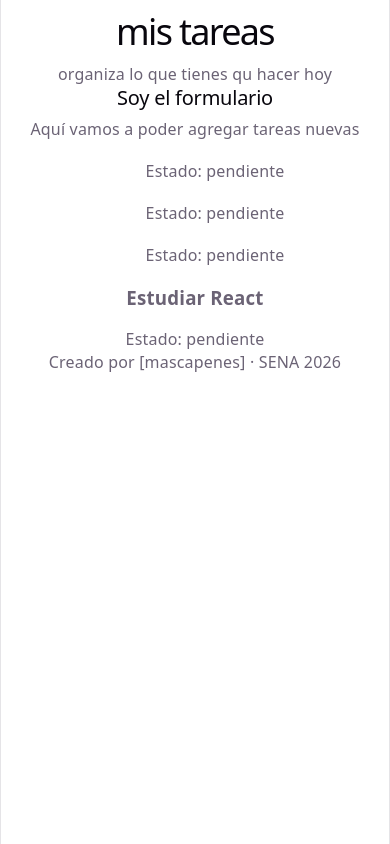
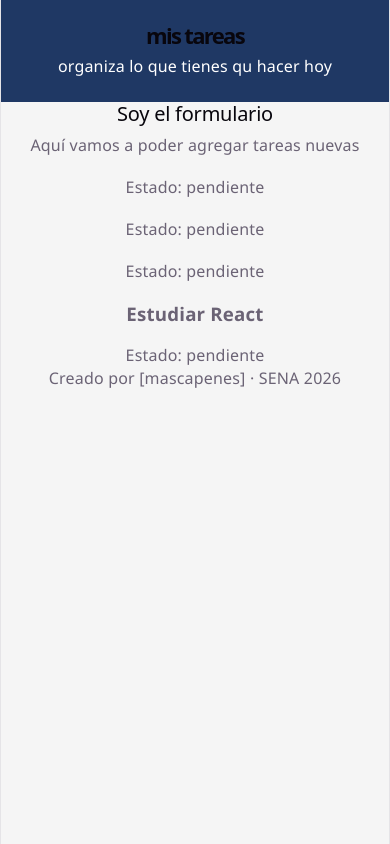
Before and after one commit to bohorquez123/yonatanbohorquez, a React (Vite) app in the folder nba_yb/: page / in a window 390 px wide. Built offline with nearby package versions, Linux system fonts and the light colour scheme.

Commit message:
Aplicar estilos CSS y responsive basico a los componentes

```diff
--- a/nba_yb/src/App.css
+++ b/nba_yb/src/App.css
@@ -1,184 +1,19 @@
-.counter {
-  font-size: 16px;
-  padding: 5px 10px;
-  border-radius: 5px;
-  color: var(--accent);
-  background: var(--accent-bg);
-  border: 2px solid transparent;
-  transition: border-color 0.3s;
-  margin-bottom: 24px;
+.app {
+  font-family: 'Segoe UI', Tahoma, Geneva, Verdana, sans-serif;
+  min-height: 100vh;
+  background-color: #f5f5f5;
 
-  &:hover {
-    border-color: var(--accent-border);
+}
+@media (max-width: 600px){
+  .encabezado_titulo {
+    font-size: 22px;
   }
-  &:focus-visible {
-    outline: 2px solid var(--accent);
-    outline-offset: 2px;
+  .item{
+    flex-direction: column;
+    align-items: flex-start;
+    gap: 4px;
+  }
+  .lista{
+    padding: 0 8px;
   }
 }
-
-.hero {
-  position: relative;
-
-  .base,
-  .framework,
-  .vite {
-    inset-inline: 0;
-    margin: 0 auto;
-  }
-
-  .base {
-    width: 170px;
-    position: relative;
-    z-index: 0;
-  }
-
-  .framework,
-  .vite {
-    position: absolute;
-  }
-
-  .framework {
-    z-index: 1;
-    top: 34px;
-    height: 28px;
-    transform: perspective(2000px) rotateZ(300deg) rotateX(44deg) rotateY(39deg)
-      scale(1.4);
-  }
-
-  .vite {
-    z-index: 0;
-    top: 107px;
-    height: 26px;
-    width: auto;
-    transform: perspective(2000px) rotateZ(300deg) rotateX(40deg) rotateY(39deg)
-      scale(0.8);
-  }
-}
-
-#center {
-  display: flex;
-  flex-direction: column;
-  gap: 25px;
-  place-content: center;
-  place-items: center;
-  flex-grow: 1;
-
-  @media (max-width: 1024px) {
-    padding: 32px 20px 24px;
-    gap: 18px;
-  }
-}
-
-#next-steps {
-  display: flex;
-  border-top: 1px solid var(--border);
-  text-align: left;
-
-  & > div {
-    flex: 1 1 0;
-    padding: 32px;
-    @media (max-width: 1024px) {
-      padding: 24px 20px;
-    }
-  }
-
-  .icon {
-    margin-bottom: 16px;
-    width: 22px;
-    height: 22px;
-  }
-
-  @media (max-width: 1024px) {
-    flex-direction: column;
-    text-align: center;
-  }
-}
-
-#docs {
-  border-right: 1px solid var(--border);
-
-  @media (max-width: 1024px) {
-    border-right: none;
-    border-bottom: 1px solid var(--border);
-  }
-}
-
-#next-steps ul {
-  list-style: none;
-  padding: 0;
-  display: flex;
-  gap: 8px;
-  margin: 32px 0 0;
-
-  .logo {
-    height: 18px;
-  }
-
-  a {
-    color: var(--text-h);
-    font-size: 16px;
-    border-radius: 6px;
-    background: var(--social-bg);
-    display: flex;
-    padding: 6px 12px;
-    align-items: center;
-    gap: 8px;
-    text-decoration: none;
-    transition: box-shadow 0.3s;
-
-    &:hover {
-      box-shadow: var(--shadow);
-    }
-    .button-icon {
-      height: 18px;
-      width: 18px;
-    }
-  }
-
-  @media (max-width: 1024px) {
-    margin-top: 20px;
-    flex-wrap: wrap;
-    justify-content: center;
-
-    li {
-      flex: 1 1 calc(50% - 8px);
-    }
-
-    a {
-      width: 100%;
-      justify-content: center;
-      box-sizing: border-box;
-    }
-  }
-}
-
-#spacer {
-  height: 88px;
-  border-top: 1px solid var(--border);
-  @media (max-width: 1024px) {
-    height: 48px;
-  }
-}
-
-.ticks {
-  position: relative;
-  width: 100%;
-
-  &::before,
-  &::after {
-    content: '';
-    position: absolute;
-    top: -4.5px;
-    border: 5px solid transparent;
-  }
-
-  &::before {
-    left: 0;
-    border-left-color: var(--border);
-  }
-  &::after {
-    right: 0;
-    border-right-color: var(--border);
-  }
-}
--- a/nba_yb/src/App.jsx
+++ b/nba_yb/src/App.jsx
@@ -28,8 +28,6 @@ function App() {
       subtitulo= "organiza lo que tienes qu hacer hoy" />
       <Formulario />
       <Lista tareas={peliculas} />
-
-
       <Item tarea={tareaEjemplo}/>
       <PiePagina />
     </div>
--- /dev/null
+++ b/nba_yb/src/Componentes/Encabezado.css
@@ -0,0 +1,16 @@
+.encabezado {
+    background-color: #1F3864;
+    color: white;
+    padding: 24px 16px;
+    text-align: center;
+}
+.encabezado_titulo {
+    font-size: 28px;
+    font-weight: bold;
+    margin: 0 0 8px 0;
+}
+.encabezado_subtitulo {
+    font-size: 14px;
+    margin: 0;
+    opacity: 0.85;
+}
--- a/nba_yb/src/Componentes/Encabezado.jsx
+++ b/nba_yb/src/Componentes/Encabezado.jsx
@@ -1,9 +1,10 @@
 // Encabezado.jsx — título y presentación de la app
+import './Encabezado.css'
 function Encabezado({titulo, subtitulo}) {
     return (
-    <header>
-        <h1>{titulo}</h1>
-        <p>{subtitulo}</p>
+    <header className='encabezado'>
+        <h1 className='encabezado_titulo'>{titulo}</h1>
+        <p className='encabezado_subtiulo'>{subtitulo}</p>
     </header>
     )
 }
--- /dev/null
+++ b/nba_yb/src/Componentes/Item.css
@@ -0,0 +1,20 @@
+.item{
+    display: flex;
+    justify-content: space-between;
+    align-items: center;
+    padding: 14px 16px;
+    margin: 8px 0;
+    background-color: white;
+    border: 1px solid #ddd;
+    border-radius: 8px;
+    box-shadow: 0 1px 3px rgba(0, 0, 0, 0.05);
+}
+.item_texto{
+    font-size: 16px;
+    margin: 0;
+}
+.item_estado{
+    font-size: 13px;
+    color: #666;
+    margin: 0;
+}
--- a/nba_yb/src/Componentes/Item.jsx
+++ b/nba_yb/src/Componentes/Item.jsx
@@ -2,8 +2,8 @@
 function Item({tarea}) {
     return (
         <article className="item">
-            <h3>{tarea.texto}</h3>
-            <p>Estado: {tarea.completada ? 'complateada' : 'pendiente'}</p>
+            <h3 className="item_texto">{tarea.texto}</h3>
+            <p className="item_estado">Estado: {tarea.completada ? 'complateada' : 'pendiente'}</p>
         </article>
     )
 }
--- /dev/null
+++ b/nba_yb/src/Componentes/Lista.css
@@ -0,0 +1,6 @@
+.lista {
+    list-style: none;
+    padding: 0 16px;
+    margin: 16px auto;
+    max-width: 600px;
+}
```
Also changed, not shown: package.json (added, +19 -0 lines), nba_yb/src/Componentes/Formulario.css (added), nba_yb/src/Componentes/PiePagina.css (added).
